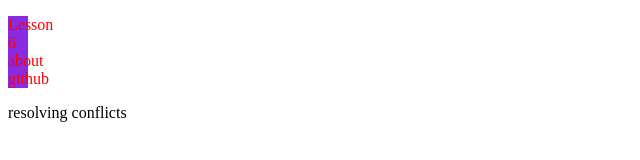
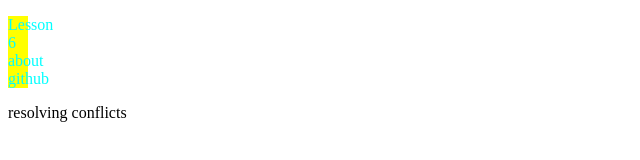
Before and after one commit to smchedlidze826/github-lesson-6-ar127, a plain HTML site: page index.html in a window 1280 px wide. Shown: the whole page, without its empty margins (0-640 px from the left). Drawn offline with Linux system fonts and the light colour scheme.

Commit message:
test lesson 6

```diff
--- a/styles.css
+++ b/styles.css
@@ -1,5 +1,5 @@
 p {
-	color: red;
-	background-color: blueviolet;
+	color: aqua;
+	background-color: yellow;
 	width: 20px;
 }
```
